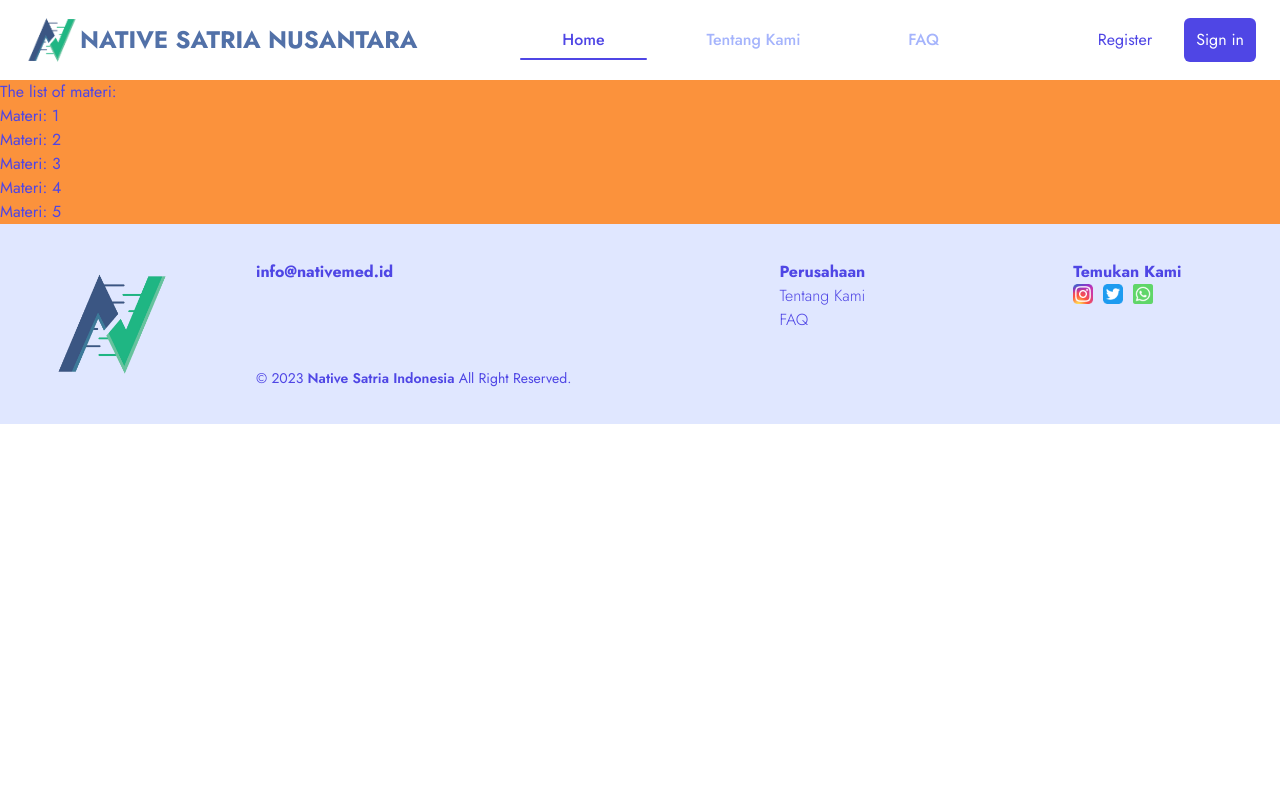
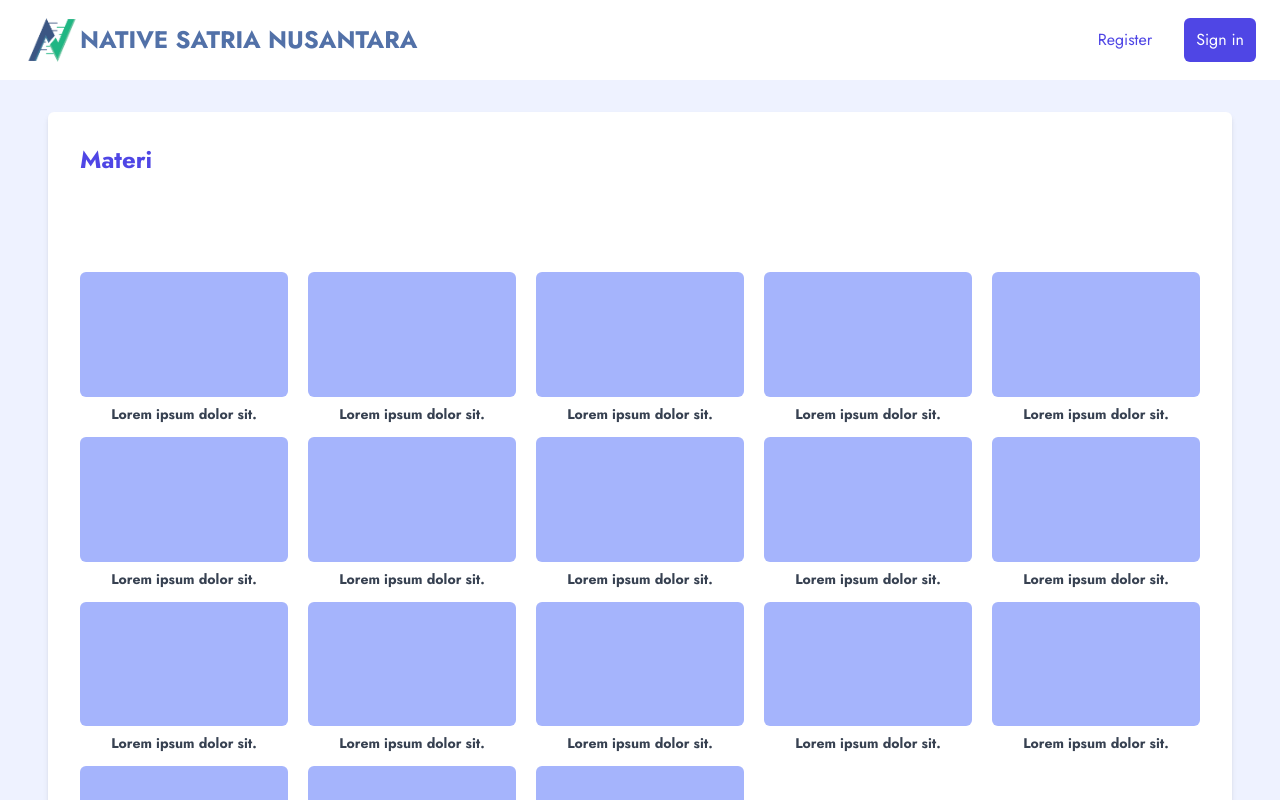
Before and after one commit to aqordeon/nativemed, a Nuxt app: page /materi in a window 1280 px wide. Shown: the top 800 px of the page. Built offline with nearby package versions, Linux system fonts and the light colour scheme; no server answers.

Commit message:
UI: Materi & layout Tryout

```diff
--- /dev/null
+++ b/components/Layouts/NavbarTryout.vue
@@ -0,0 +1,54 @@
+<template>
+	<section class="bg-white w-screen flex justify-between items-center py-3 px-4 lg:px-6">
+		<div class="flex items-center cursor-pointer">
+			<img src="@/assets/images/Native.png" alt="" class="w-10 lg:w-14">
+			<span class="lg:text-xl xl:text-2xl font-bold uppercase text-[#5271a8]">Native Satria Nusantara</span>
+		</div>
+
+		<!-- Navbar: Register/Sign in -->
+		<div class="hidden md:flex gap-x-3 lg:gap-x-6">
+			<NuxtLink to="#" class="group relative flex px-2 items-center cursor-pointer">
+				<p>Register</p>
+				<div :class="[route.path.includes('/register') ? 'bg-native-600 w-full left-0' : 'bg-native-300 w-0 left-1/2 group-hover:w-1/2 group-hover:left-[25%]']"
+					class="absolute -bottom-0 h-0.5 bg-native-600 rounded-full transition-all duration-200 ease-in-out" />
+			</NuxtLink>
+			<NuxtLink to="/login" class="px-3 py-2.5 rounded-md bg-native-600 text-white cursor-pointer hover:bg-native-500">Sign in</NuxtLink>
+		</div>
+
+
+	</section>
+</template>
+
+<script setup>
+import { storeToRefs } from "pinia" // import storeToRefs helper hook from pinia
+import { useAuthStore } from "~/store/authStore" // import the auth store we just created
+
+const router = useRouter()
+const route = useRoute()
+
+const { logUserOut } = useAuthStore() // use authenticateUser action from  auth store
+const { authenticated } = storeToRefs(useAuthStore()) // make authenticated state reactive with storeToRefs
+
+const logout = () => {
+	logUserOut()
+	router.push("/login")
+}
+
+const isHamburgerOpen = ref(false)
+
+const navbarList = [
+	{
+		name: 'Home',
+		url: '/'
+	},
+	{
+		name: 'Tentang Kami',
+		url: '/tentangkami'
+	},
+	{
+		name: 'FAQ',
+		url: '/faq'
+	},
+]
+
+</script>
--- /dev/null
+++ b/layouts/tryout.vue
@@ -0,0 +1,15 @@
+<template>
+	<Title>Native Med</Title>
+	<div class="text-native-600 overflow-hidden">
+		<CommonsDebugComp v-if="isDebug" />
+		<LayoutsNavbarTryout class="" />
+		<main class="">
+			<slot />
+		</main>
+	</div>
+</template>
+
+<script setup>
+const isDebug = useRoute().query.debug === "1"
+
+</script>
--- a/pages/materi/index.vue
+++ b/pages/materi/index.vue
@@ -1,16 +1,25 @@
 <template>
-    <div class="w-full h-full bg-orange-400">
-        The list of materi:
-        <div v-for="materiId in 5">
-            <NuxtLink :to="`/materi/materi${materiId}`">Materi: {{ materiId }}</NuxtLink>
+    <div class="w-full h-full bg-native-50 px-12 py-8">
+        <div class="w-full h-full bg-white rounded-md py-8 px-8 shadow-md">
+            <p class="font-bold text-2xl mb-24">Materi</p>
+            <div class="grid grid-cols-5 gap-x-5 gap-y-4 flex-wrap">
+                <div v-for="materiId in 18" :key="materiId" class="flex flex-col justify-center gap-y-2.5">
+                    <div class="bg-native-300 aspect-[5/3] rounded-md"></div>
+                    <p class="text-gray-700 font-bold text-sm text-center leading-none">Lorem ipsum dolor sit.</p>
+                </div>
+            </div>
         </div>
     </div>
 </template>
 
 <script setup lang="ts">
 definePageMeta({
-    middleware: 'auth'
+    layout: "tryout",
 })
+
+// definePageMeta({
+//     middleware: 'auth'
+// })
 </script>
 
 <style scoped>
```
